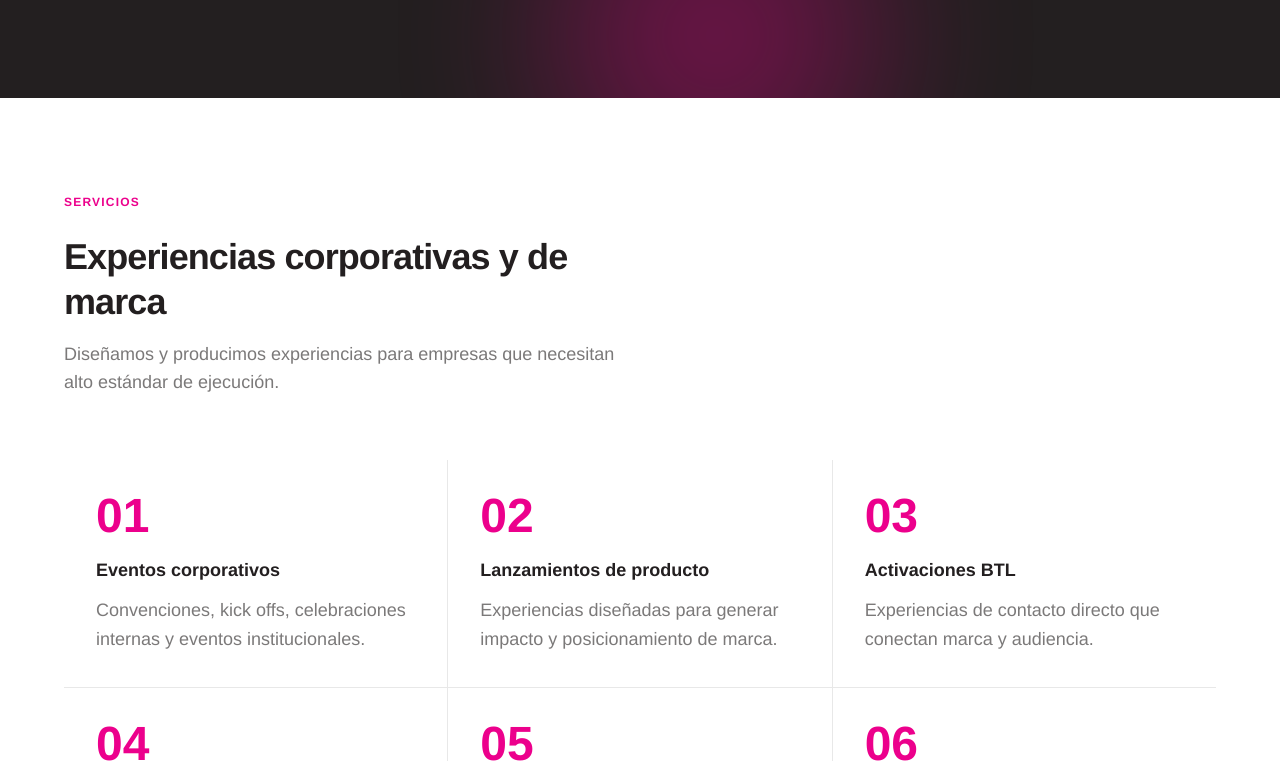
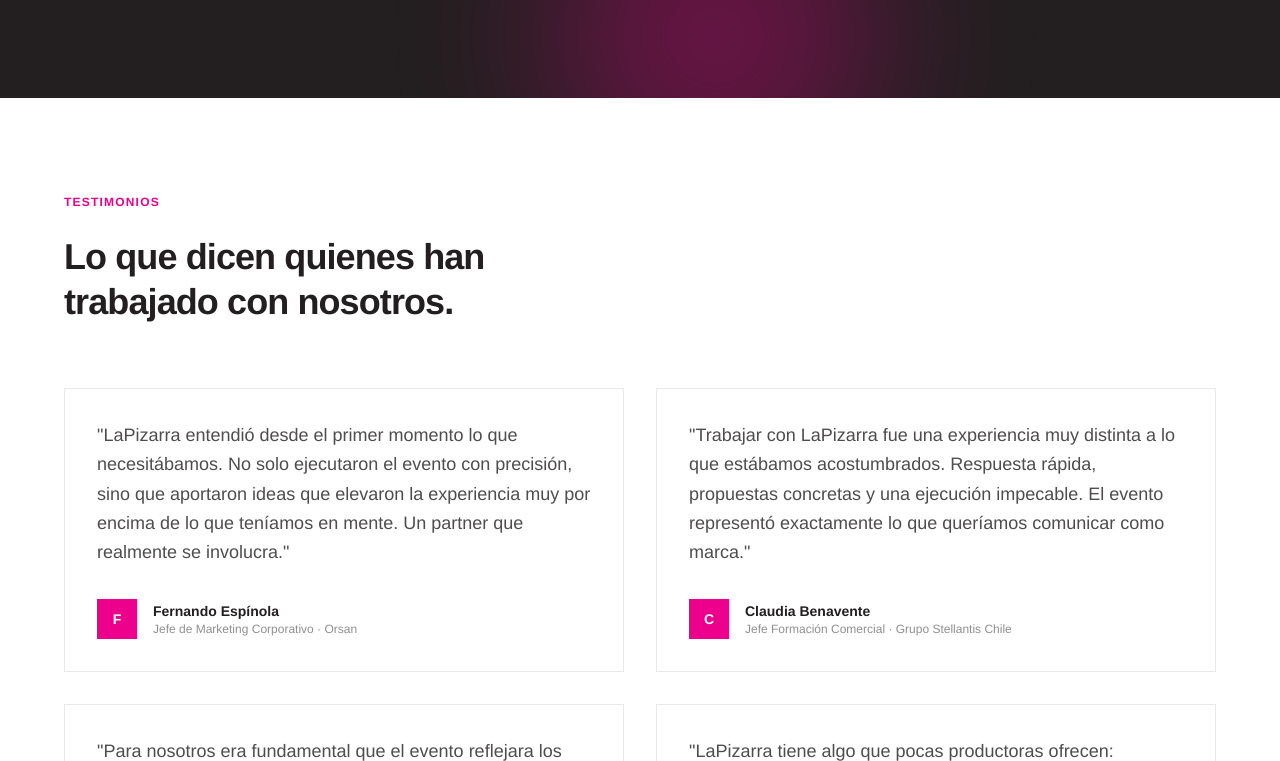
Before and after one commit to sebavigneaux-ui/lapizarra, a Next.js app: page / in a window 1280 px wide. Shown: the part 4919-5680 px from the top of the page. Built offline with nearby package versions, Linux system fonts and the light colour scheme; grey boxes are pictures that could not be loaded.

Commit message:
Move Testimonios after Galeria

```diff
--- a/app/page.tsx
+++ b/app/page.tsx
@@ -23,6 +23,7 @@ export default function Home() {
           <Blobs />
           <Galeria />
         </div>
+        <Testimonios />
         <Servicios />
         <div className="bg-[#231F20] relative overflow-hidden">
           <Blobs />
@@ -31,7 +32,6 @@ export default function Home() {
         <Proyectos />
         <CTAIntermedio />
         <Confianza />
-        <Testimonios />
         <ClientesDestacados />
         <FAQ />
         <QuienesSomos />
```
